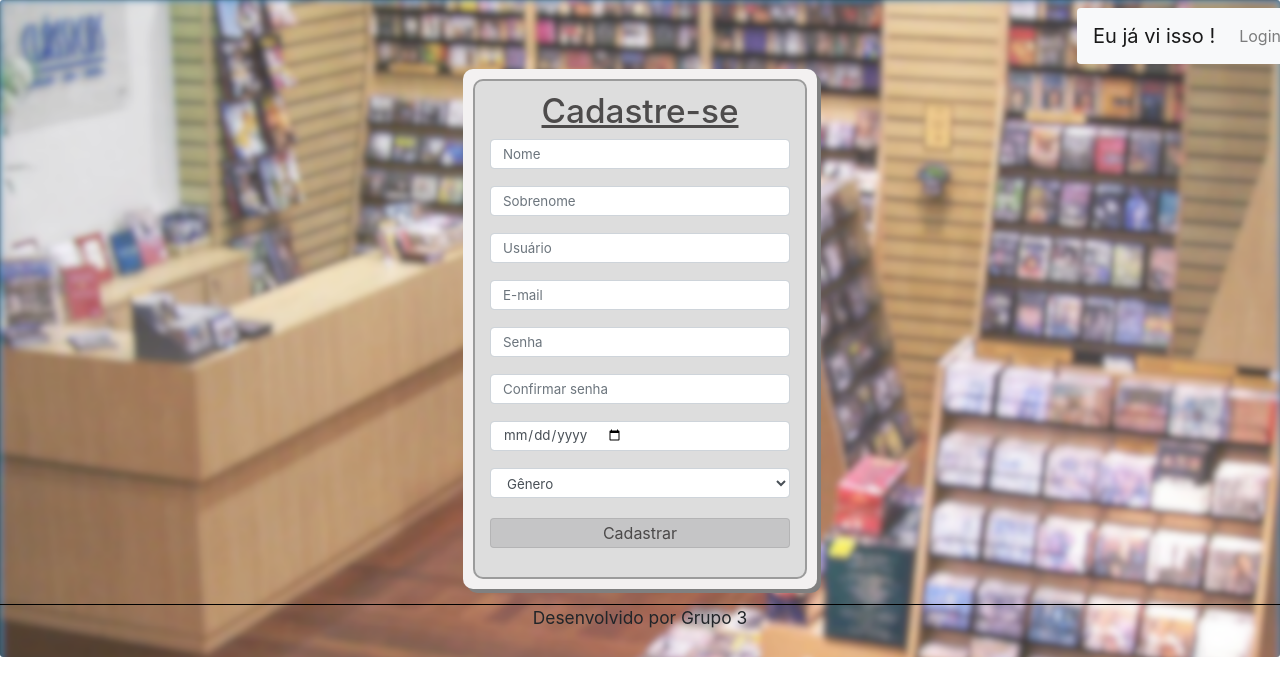
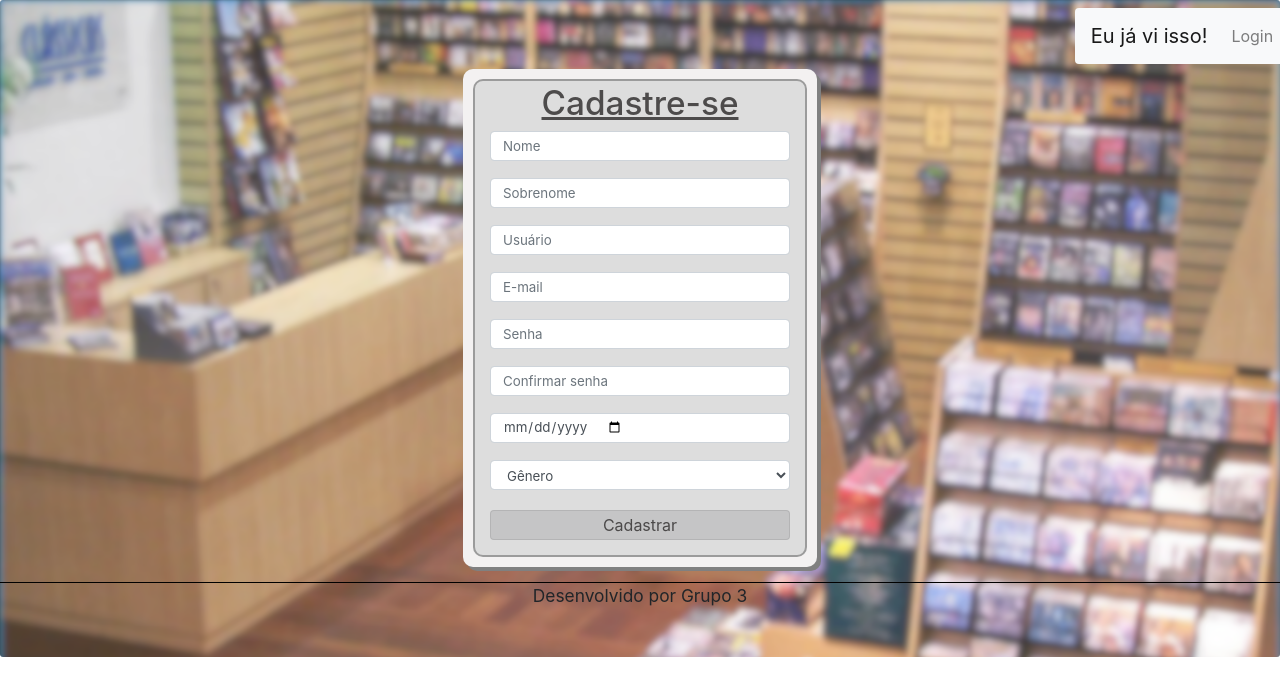
Before and after one commit to vitorHoller/projeto-trainee3, a React (Create React App) app in the folder Projeto/grupo3/: page /CadastroUsuario in a window 1280 px wide. Shown: the top 696 px of the page. Built offline with nearby package versions, Linux system fonts and the light colour scheme.

Commit message:
Algumas alterações

```diff
--- a/Projeto/grupo3/src/Pages/CadastroMidias/cadastroMidias.css
+++ b/Projeto/grupo3/src/Pages/CadastroMidias/cadastroMidias.css
@@ -22,7 +22,6 @@
     text-align: center;
     margin-left: 5px;
 }
-
 .userrrrrr{
     width: 120px;
     margin-right: 600px;
@@ -114,7 +113,7 @@
     color: black;
 }
 .rodapeCM{
-    margin-top: 15px;
+    margin-top: 60px;
     text-align: center;
     font-size: 13pt;
     border-top: 1px solid black;
--- a/Projeto/grupo3/src/Pages/CadastroMidias/cadastroMidias.js
+++ b/Projeto/grupo3/src/Pages/CadastroMidias/cadastroMidias.js
@@ -87,7 +87,7 @@ export default function CadastroMidias(props) {
 
 
                 <Navbar className='batbaCA rounded mt-2' bg="light" expand="lg">
-                    <Navbar.Brand>Eu já vi isso !</Navbar.Brand>
+                    <Navbar.Brand>Eu já vi isso!</Navbar.Brand>
                     <Navbar.Toggle aria-controls="basic-navbar-nav" />
 
                     <Navbar.Collapse id="basic-navbar-nav">
@@ -103,7 +103,7 @@ export default function CadastroMidias(props) {
 
             </div>
 
-            <div className='form mt-4'>
+            <div className='form mt-1'>
 
                 <Form className='cadastromidia'>
                     <label className='tituloCM'>Cadastre sua mídia</label>
@@ -203,7 +203,7 @@ export default function CadastroMidias(props) {
                         />
                     </Form.Group>
 
-                    <Button className='botao' onClick={() => setbotao(true)}>Cadastrar</Button>
+                    <Button className='botao' onClick={() => setbotao(true)} type='submit'>Cadastrar</Button>
 
                 </Form>
 
--- a/Projeto/grupo3/src/Pages/CadastroUsuario/cadastroUsuario.css
+++ b/Projeto/grupo3/src/Pages/CadastroUsuario/cadastroUsuario.css
@@ -16,7 +16,7 @@
     margin-left: 80px;
 }
 .boxCU{
-    height: 500px;
+    height: 478px;
     background-color: #ddd;
     border-radius: 10px;
     border: 2px solid rgba(0, 0, 0, 0.3);
@@ -45,7 +45,7 @@
     padding-left: 0px;
 }
 .titleCU{
-    margin-top: 10px;
+    margin-top: 2px;
     text-align: center;
     color: rgb(77, 75, 75);
     text-decoration: underline;
@@ -121,5 +121,5 @@
     width: 1350px;
 }
 .batba{
-    margin-left: 270px;
+    margin-left: 260px;
 }
--- a/Projeto/grupo3/src/Pages/CadastroUsuario/cadastroUsuario.js
+++ b/Projeto/grupo3/src/Pages/CadastroUsuario/cadastroUsuario.js
@@ -15,7 +15,7 @@ export default function cadastroUsuario() {
 
         <Navbar className='batba rounded mt-2 mr-2' bg="light" expand="lg">
 
-          <Navbar.Brand>Eu já vi isso !</Navbar.Brand>
+          <Navbar.Brand>Eu já vi isso!</Navbar.Brand>
 
           <Navbar.Toggle aria-controls="basic-navbar-nav" />
 
--- a/Projeto/grupo3/src/Pages/ListarMidias/listarMidias.css
+++ b/Projeto/grupo3/src/Pages/ListarMidias/listarMidias.css
@@ -13,7 +13,7 @@
 .headerr {
     display: flex;
     text-align: center;
-    margin-left: 15px;
+    margin-left: 22px;
 }
 
 .userrr{
@@ -36,7 +36,7 @@
     height: 435px;
     flex-direction: column;
     width: 780px;
-    margin-top: 50px;
+    margin-top: 15px;
     margin-left: 290px;
     border-radius: 10px;
     box-shadow: 4px 4px grey;
@@ -83,7 +83,7 @@
 
 .rodapeLM {
     margin-bottom: 15px;
-    margin-top: 35px;
+    margin-top: 30px;
     text-align: center;
     font-size: 13pt;
     border-top: 1px solid black;
--- a/Projeto/grupo3/src/Pages/ListarMidias/listarMidias.js
+++ b/Projeto/grupo3/src/Pages/ListarMidias/listarMidias.js
@@ -183,7 +183,7 @@ export default function ListarMidias(props) {
 
                 <Navbar className='batbaLM rounded mt-2' bg="light" expand="lg">
 
-                    <Navbar.Brand>Eu já vi isso !</Navbar.Brand>
+                    <Navbar.Brand>Eu já vi isso!</Navbar.Brand>
 
                     <Navbar.Collapse id="basic-navbar-nav">
 
--- a/Projeto/grupo3/src/Pages/Login/Login.js
+++ b/Projeto/grupo3/src/Pages/Login/Login.js
@@ -36,7 +36,7 @@ export default function Login() {
 
                 <div className='box'>
 
-                    <h1 className='title'>Eu já vi isso !</h1>
+                    <h1 className='title'>Eu já vi isso!</h1>
 
                     <div className='login'>
 
```
